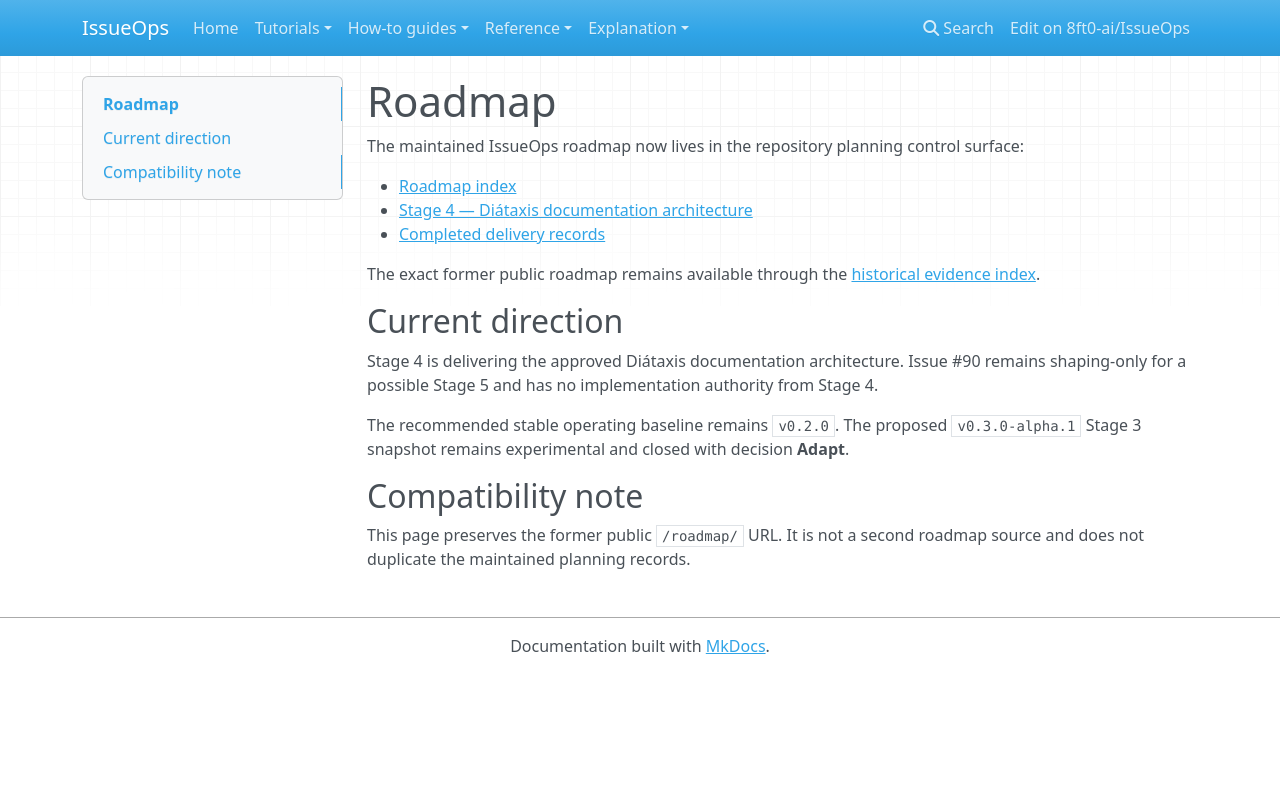
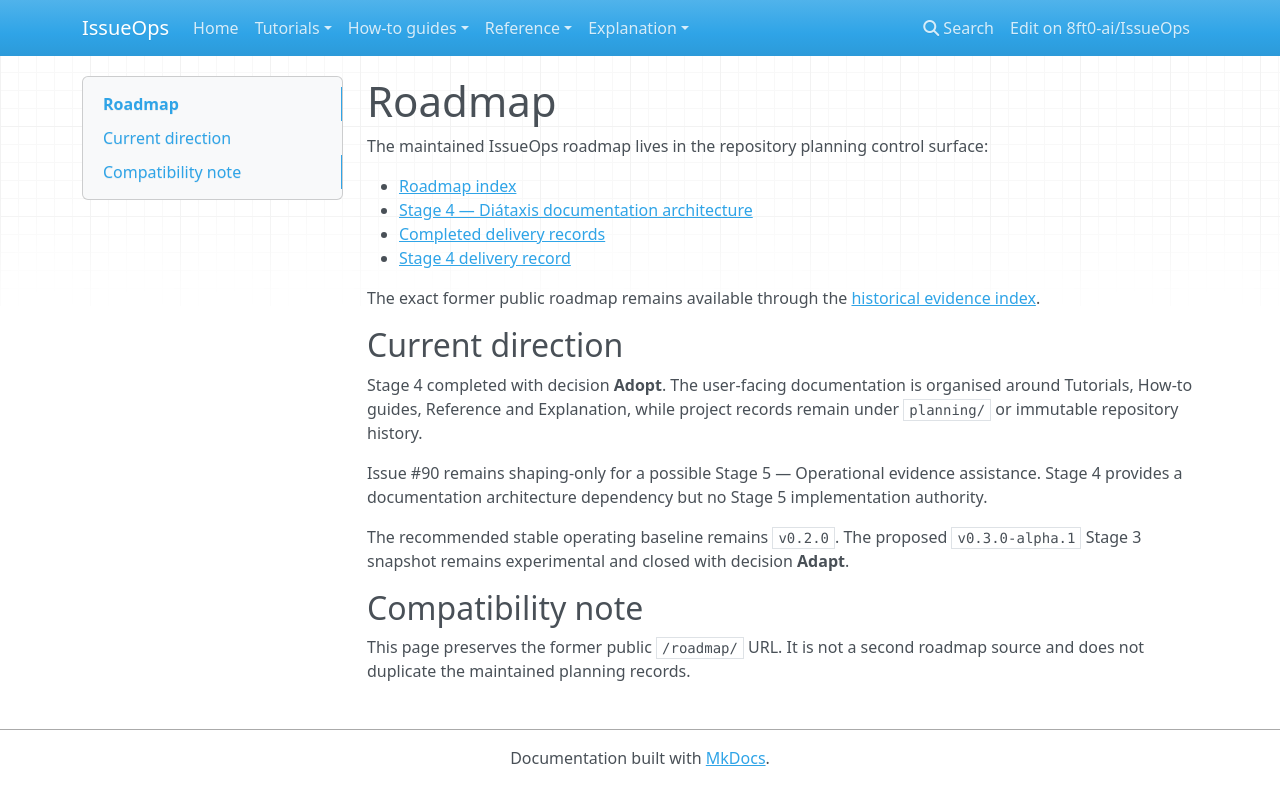
Before and after one commit to 8ft0-ai/IssueOps, an MkDocs documentation site: the page built from docs/roadmap.md, in a window 1280 px wide. Shown: the top 805 px of the page. Built offline with MkDocs 1.6.1, drawn with Linux system fonts in a browser that asks for light colours; nearby versions of some CDN libraries.

Commit message:
Record Stage 4 completion on public roadmap

```diff
--- a/docs/roadmap.md
+++ b/docs/roadmap.md
@@ -1,16 +1,19 @@
 # Roadmap
 
-The maintained IssueOps roadmap now lives in the repository planning control surface:
+The maintained IssueOps roadmap lives in the repository planning control surface:
 
 - [Roadmap index](https://github.com/8ft0-ai/IssueOps/blob/main/planning/roadmap/index.md)
 - [Stage 4 — Diátaxis documentation architecture](https://github.com/8ft0-ai/IssueOps/blob/main/planning/roadmap/stage-04-diataxis-documentation-architecture.md)
 - [Completed delivery records](https://github.com/8ft0-ai/IssueOps/blob/main/planning/delivery/index.md)
+- [Stage 4 delivery record](https://github.com/8ft0-ai/IssueOps/blob/main/planning/delivery/stage-04-diataxis-documentation-architecture.md)
 
 The exact former public roadmap remains available through the [historical evidence index](https://github.com/8ft0-ai/IssueOps/blob/main/planning/evidence/index.md#roadmap).
 
 ## Current direction
 
-Stage 4 is delivering the approved Diátaxis documentation architecture. Issue #90 remains shaping-only for a possible Stage 5 and has no implementation authority from Stage 4.
+Stage 4 completed with decision **Adopt**. The user-facing documentation is organised around Tutorials, How-to guides, Reference and Explanation, while project records remain under `planning/` or immutable repository history.
+
+Issue #90 remains shaping-only for a possible Stage 5 — Operational evidence assistance. Stage 4 provides a documentation architecture dependency but no Stage 5 implementation authority.
 
 The recommended stable operating baseline remains `v0.2.0`. The proposed `v0.3.0-alpha.1` Stage 3 snapshot remains experimental and closed with decision **Adapt**.
 
```
